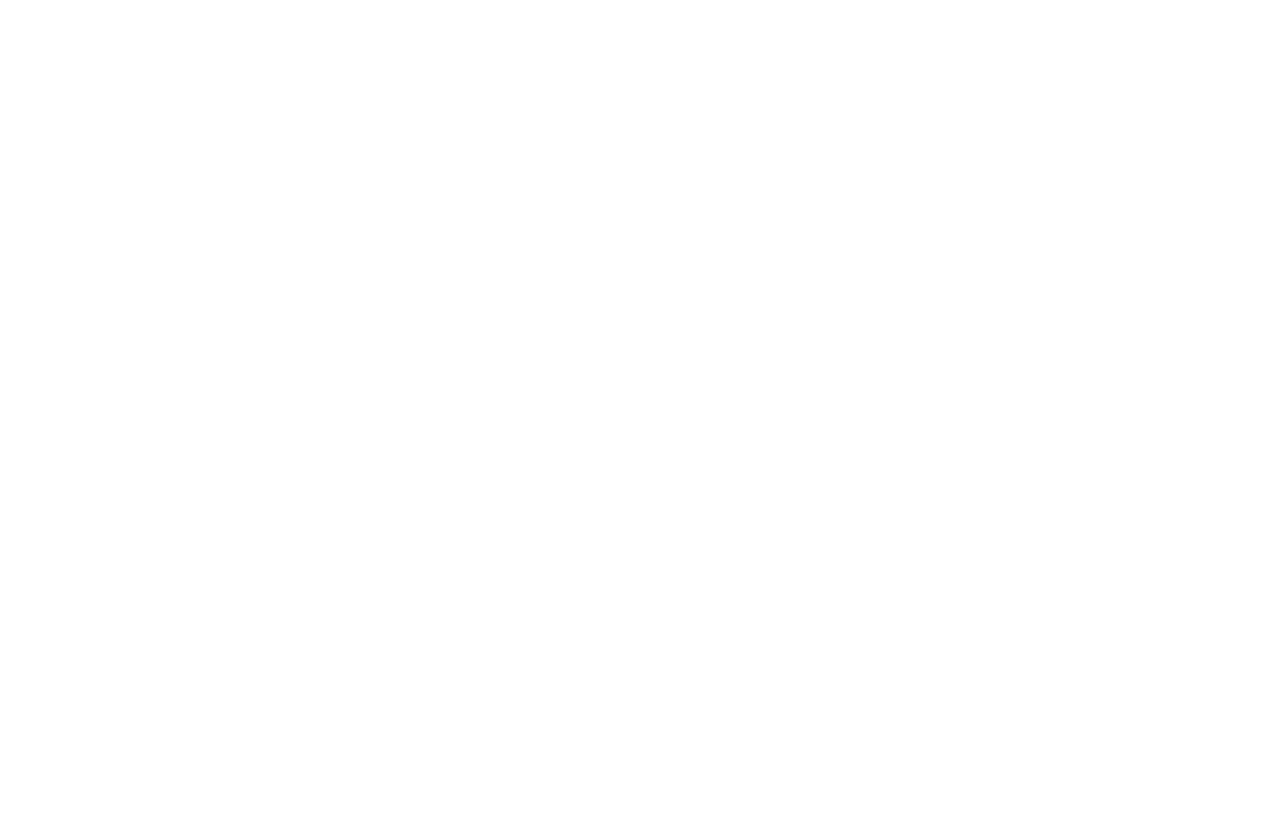
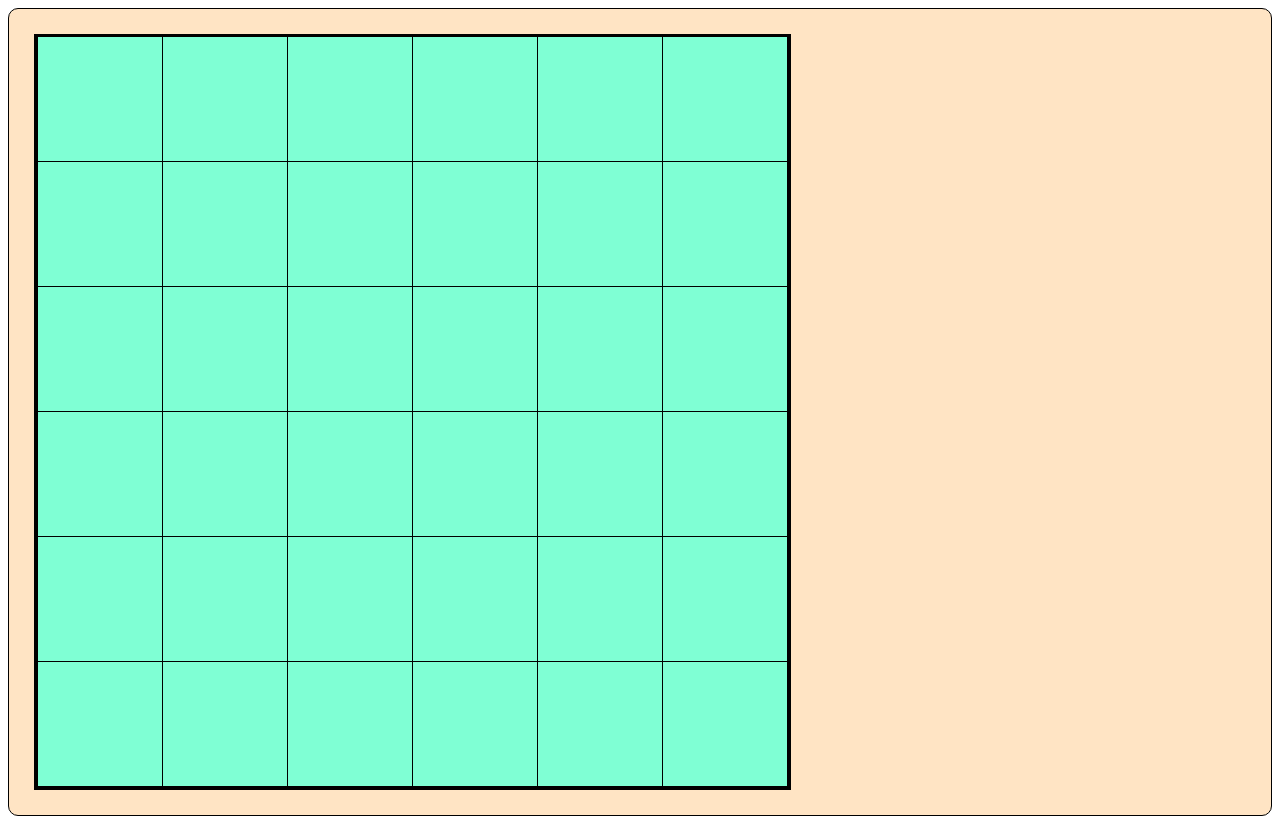
Before and after one commit to Mitrandir666/Etch-A-Sketch, a plain HTML site: page index.html in a window 1280 px wide. Before the commit the page ends 800 px from the top, so only its background shows below. Drawn offline with Linux system fonts and the light colour scheme.

Commit message:
creating resolution loop

```diff
--- a/index.html
+++ b/index.html
@@ -8,6 +8,8 @@
     <script src="script.js" defer></script>
 </head>
 <body>
-
+    <div id = "externalFrame">
+        <div id = "gridField"></div>
+    </div>
 </body>
 </html>
--- a/script.js
+++ b/script.js
@@ -0,0 +1,23 @@
+const containerSize = 750 //container size 750 x 750 px
+let gridResolution = 6; // default grid resolution
+
+const gridField = document.querySelector("#gridField");
+
+// na razie petla testowa bez funkcji
+for (let i=1; i<= gridResolution; i++){// tworzy poziome kontenery dla pojedynczych komorek
+    let gridRow = document.createElement("div");
+    gridRow.classList.add("gridRow");
+    gridRow.style.height = (containerSize / gridResolution)-1 + "px";
+    gridRow.style.borderBottom = "1px solid black";
+    gridRow.style.display = "flex";
+    gridField.appendChild(gridRow);
+
+    for (let j=1; j<=gridResolution; j++){// tworzy pojedyncze komorki w poziomych kontenerach
+        let singleCell = document.createElement("div");
+        singleCell.classList.add("singleCell");
+        singleCell.style.height = (containerSize / gridResolution) - 1 + "px";
+        singleCell.style.width = (containerSize / gridResolution) - 1 + "px";
+        singleCell.style.borderLeft = "1px solid black";
+        gridRow.appendChild(singleCell);
+    }
+};
--- a/styles.css
+++ b/styles.css
@@ -0,0 +1,13 @@
+#externalFrame{
+    padding: 25px;
+    background-color: bisque;
+    border: 1px solid black;
+    border-radius: 10px;
+}
+#gridField{
+    width: 750px;
+    height: 750px;
+    background-color: aquamarine;
+    border: 3px solid black;
+    border-right: 4px solid black;
+}
```
